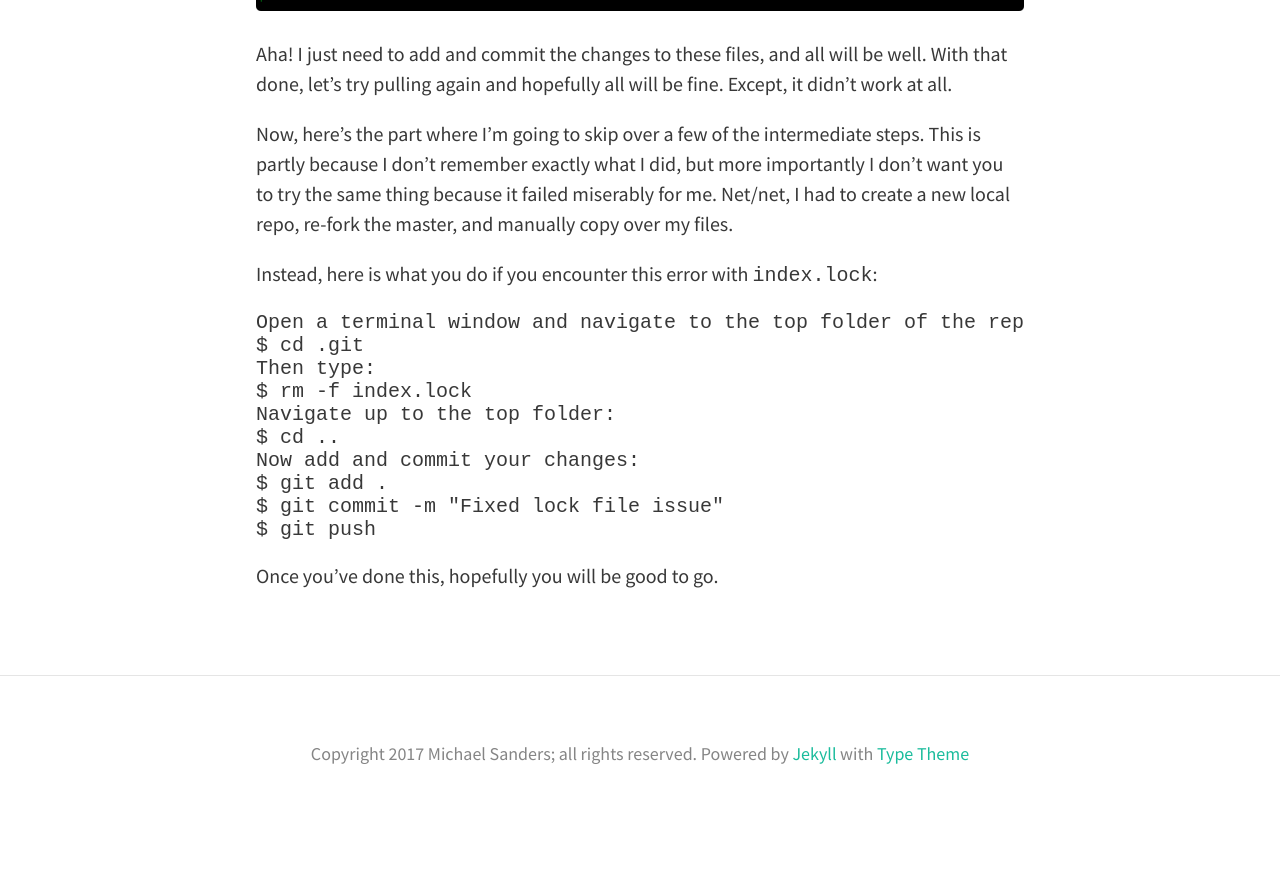
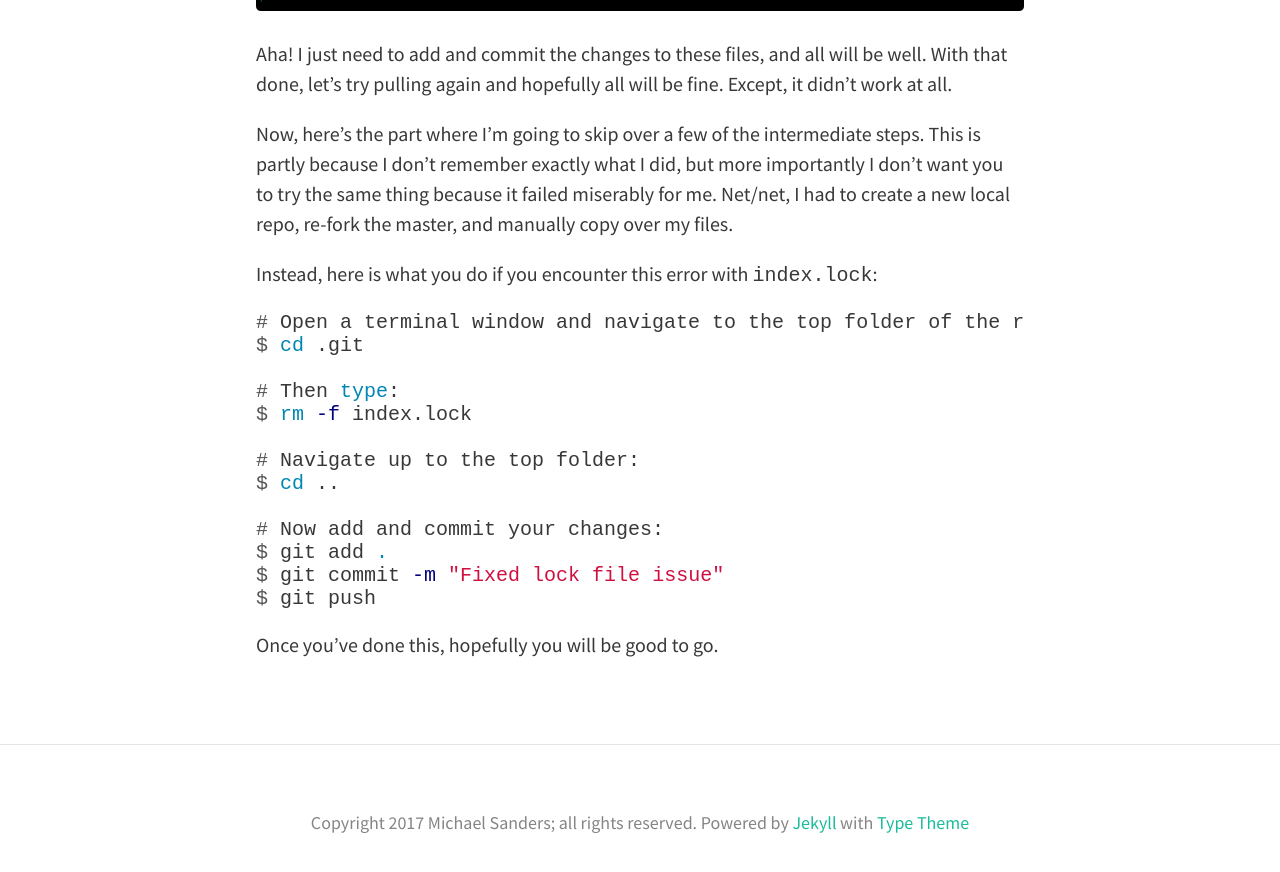
Before and after one commit to MikeS-nth/MikeS-nth.github.io, a Jekyll site: the page built from _posts/2017-04-03-git-error.md, in a window 1280 px wide and 900 px high, scrolled down 1401 px. Shown: the top 872 px of the window. Built offline with Jekyll 4.4.1, drawn with Linux system fonts in a browser that asks for light colours; nearby versions of some CDN libraries; before the commit the page ends 2232 px from its top, so only the background shows below that.

Commit message:
Format updates

````diff
--- a/_posts/2017-04-03-git-error.md
+++ b/_posts/2017-04-03-git-error.md
@@ -19,15 +19,19 @@ Now, here's the part where I'm going to skip over a few of the intermediate step
 
 Instead, here is what you do if you encounter this error with `index.lock`:
 
-    Open a terminal window and navigate to the top folder of the repo where the issue is occurring. At the prompt ($), type:
-    $ cd .git
-    Then type:
-    $ rm -f index.lock
-    Navigate up to the top folder:
-    $ cd ..
-    Now add and commit your changes:
-    $ git add .
-    $ git commit -m "Fixed lock file issue"
-    $ git push
+```terminal
+# Open a terminal window and navigate to the top folder of the repo where the issue is occurring. At the prompt ($), type:
+$ cd .git
 
+# Then type:
+$ rm -f index.lock
+
+# Navigate up to the top folder:
+$ cd ..
+
+# Now add and commit your changes:
+$ git add .
+$ git commit -m "Fixed lock file issue"
+$ git push
+```
 Once you've done this, hopefully you will be good to go.
````
Also changed, not shown: _posts/2017-03-24-stratify-continuous-variable.md (+5 -0 lines).
